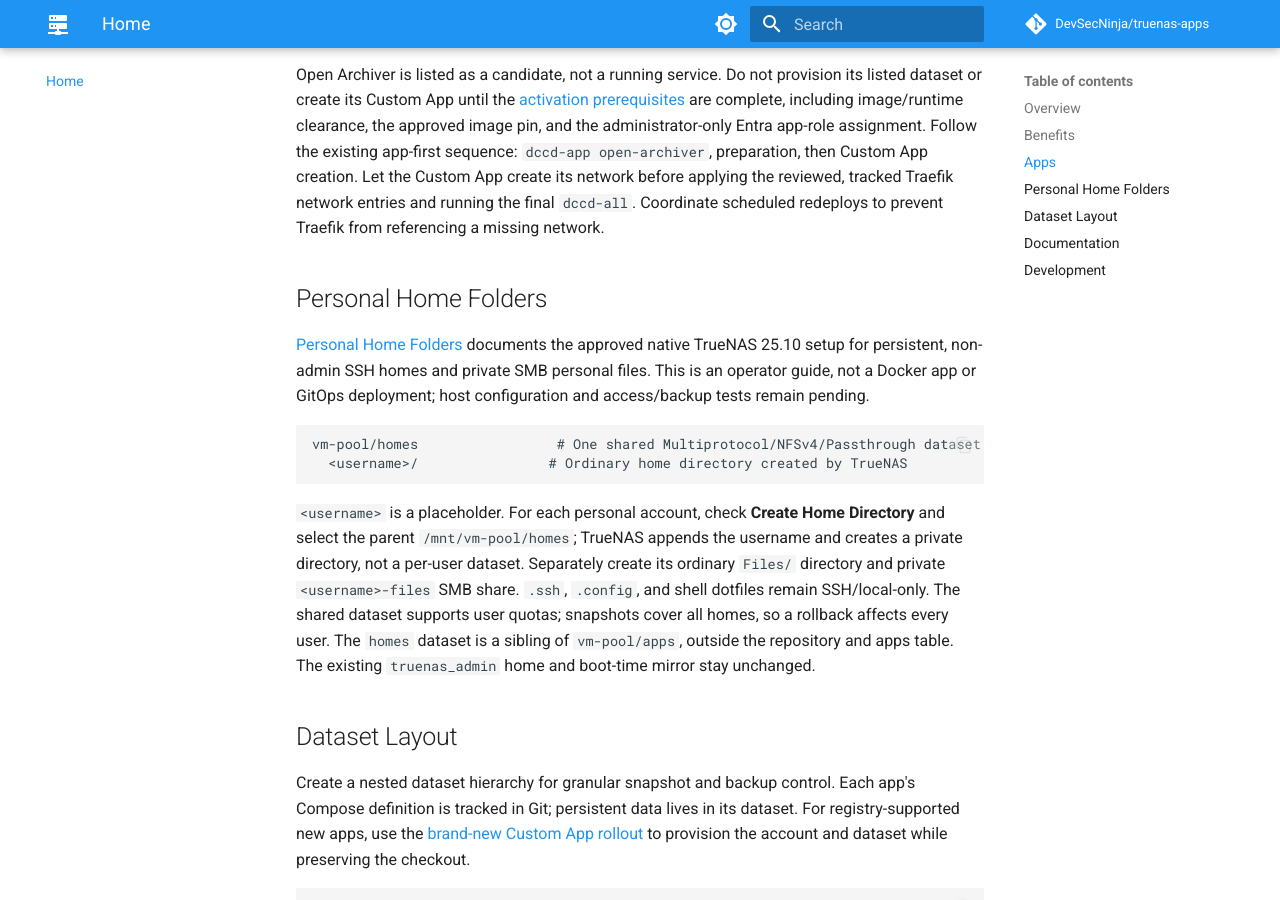
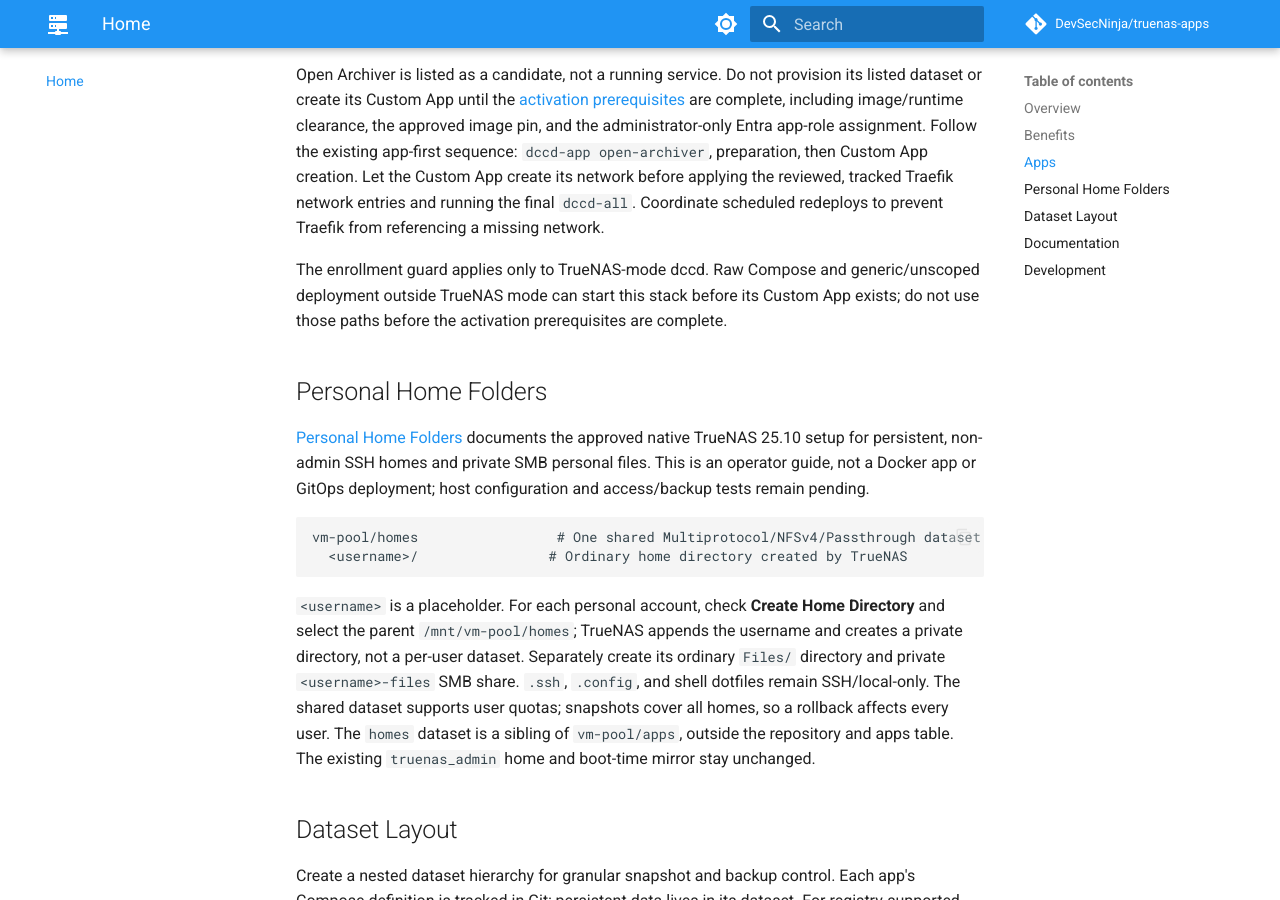
Before and after one commit to DevSecNinja/truenas-apps, an MkDocs documentation site: the page built from docs/index.md, in a window 1280 px wide and 900 px high, scrolled down 2899 px. Built offline with MkDocs 1.6.1 and Material for MkDocs 9.7.7, drawn with Linux system fonts in a browser that asks for light colours; comment, search, counter and statistics services are not loaded.

Commit message:
docs(open-archiver): clarify TrueNAS enrollment guard
Add matching overview warnings that raw Compose and generic deployment do not check TrueNAS Custom App enrollment.

Co-authored-by: Copilot App <223556219+Copilot@users.noreply.github.com>

```diff
--- a/docs/index.md
+++ b/docs/index.md
@@ -82,6 +82,11 @@ app-first sequence: `dccd-app open-archiver`, preparation, then Custom App
 creation. Let the Custom App create its network before applying the reviewed,
 tracked Traefik network entries and running the final `dccd-all`. Coordinate
 scheduled redeploys to prevent Traefik from referencing a missing network.
+
+The enrollment guard applies only to TrueNAS-mode dccd. Raw Compose and
+generic/unscoped deployment outside TrueNAS mode can start this stack before
+its Custom App exists; do not use those paths before the activation
+prerequisites are complete.
 
 ## Personal Home Folders
 
```
Also changed, not shown: README.md (+5 -0 lines).
